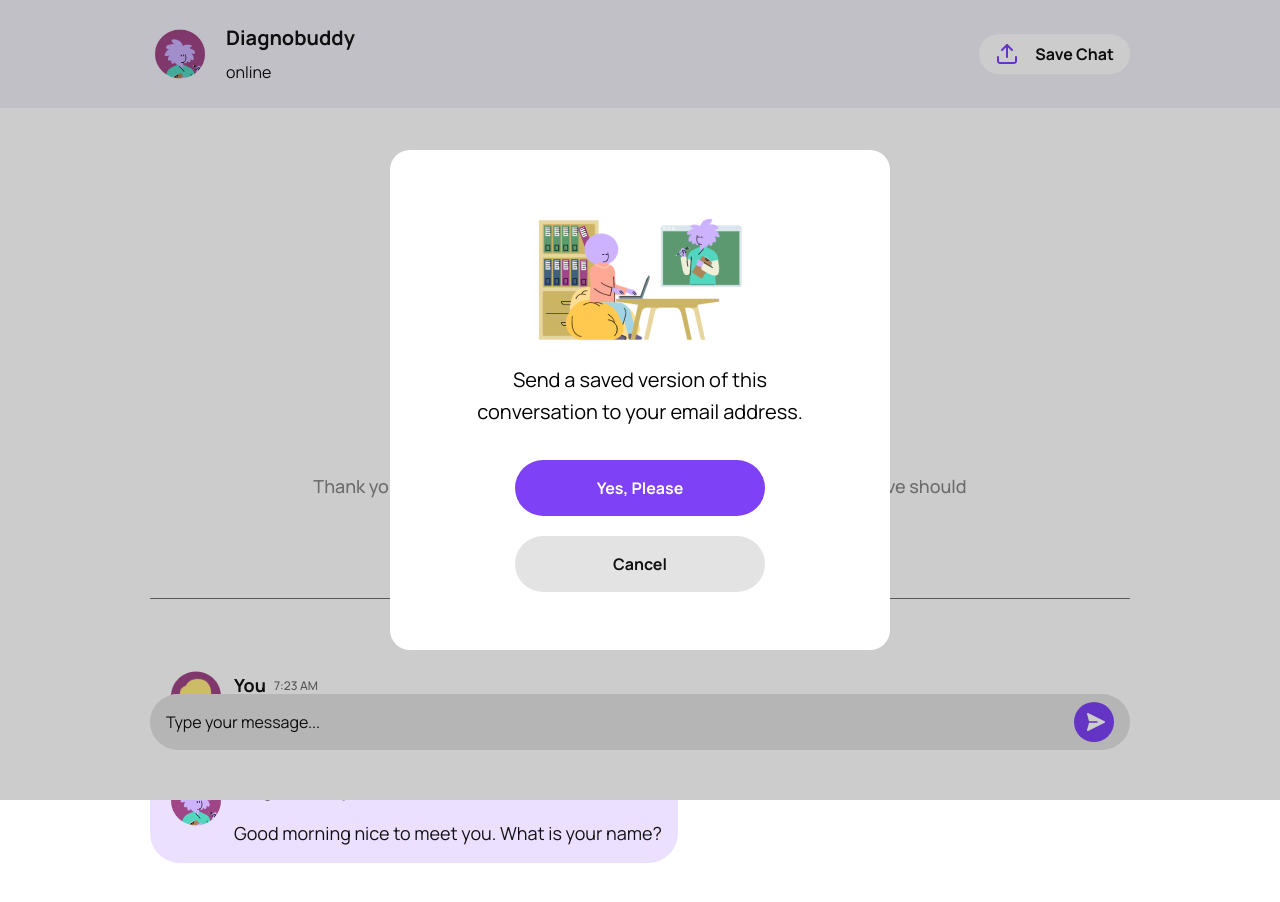
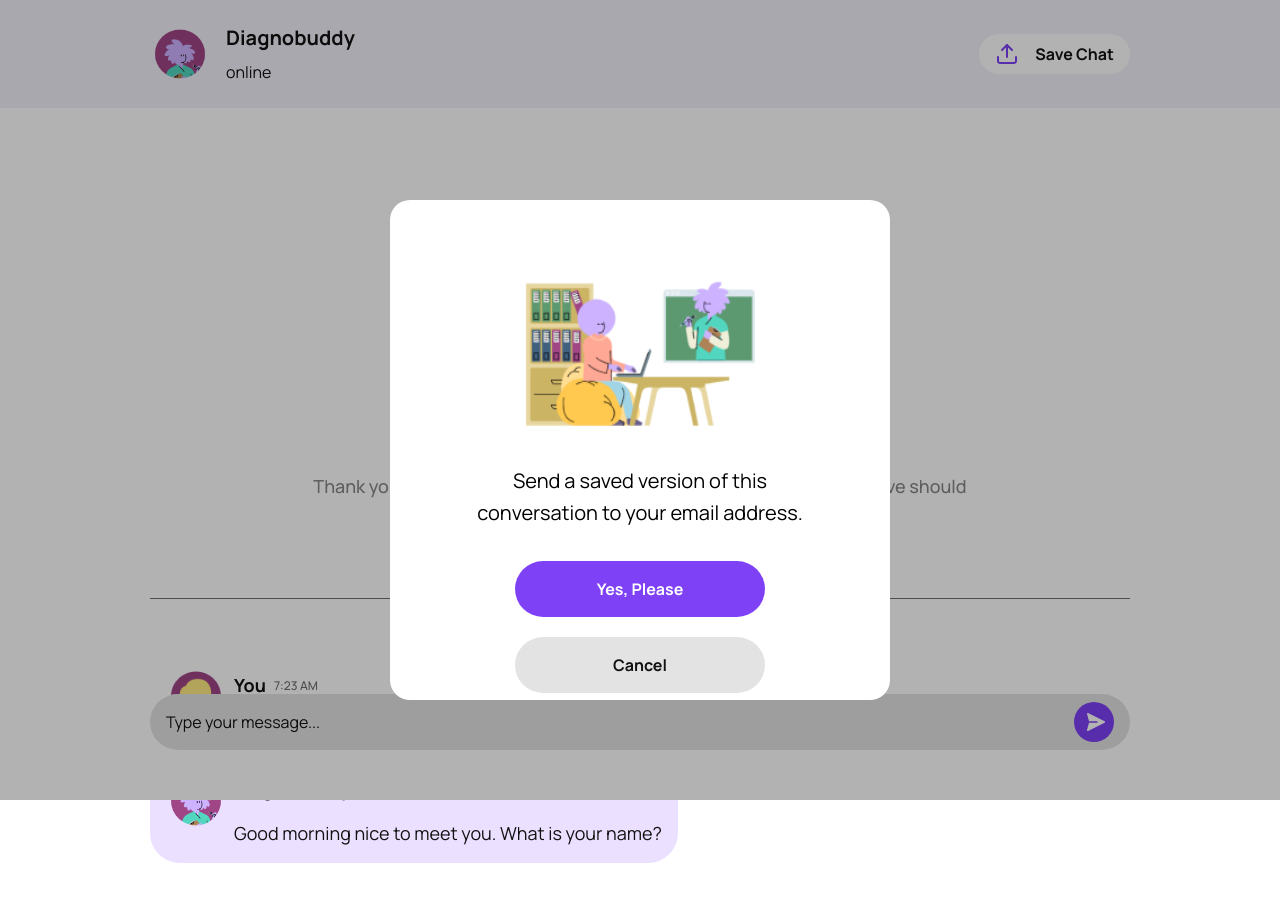
Before and after one commit to Ename45/DiagnoBuddy, a React (Vite) app in the folder client/: page /chat in a window 1280 px wide. Both pictures are taken after a click on the button 1054 px from the left and 54 px from the top of the page. Shown: the top 902 px of the page. Built offline with nearby package versions, Linux system fonts and the light colour scheme; a web font is replaced by a local one.

Commit message:
feat(navbar): add animation to modal

```diff
--- a/client/src/components/Navbar.tsx
+++ b/client/src/components/Navbar.tsx
@@ -1,4 +1,5 @@
-import { useState } from 'react';
+import { useState, useEffect } from 'react';
+import { AnimatePresence, motion } from 'framer-motion';
 
 import uploadIcon from '../assets/svg/upload.svg';
 import uploadBlueIcon from '../assets/svg/upload-blue.svg';
@@ -10,8 +11,24 @@ import modalImg from '../assets/images/modal.png';
 
 export default function Navbar() {
     const [isModalOpen, setIsModalOpen] = useState(false);
+    const [windowWidth, setWindowWidth] = useState<number>(window.innerWidth);
 
     const toggleModal = () => setIsModalOpen(!isModalOpen);
+
+    // Update the width when the window is resized
+    const handleResize = () => {
+        setWindowWidth(window.innerWidth);
+    };
+
+    useEffect(() => {
+        // Attach the event listener on component mount
+        window.addEventListener('resize', handleResize);
+
+        // Clean up the event listener on component unmount
+        return () => {
+            window.removeEventListener('resize', handleResize);
+        };
+    }, []); // Empty dependency array means this effect runs once after the initial render
 
     return (
         <>
@@ -67,19 +84,42 @@ export default function Navbar() {
                 </button>
             </nav>
 
+            <AnimatePresence>
                 {
                     // Modal Overlay
                     isModalOpen && (
-                    <div className='fixed top-0 left-0 w-full h-full bg-black opacity-20 z-10' />
+                        <motion.div
+                            initial={{ opacity: 0 }}
+                            animate={{ opacity: 0.3 }}
+                            exit={{ opacity: 0 }}
+                            transition={{ duration: 0.2, ease: 'easeOut' }}
+                            className='fixed top-0 left-0 w-full h-full bg-black z-10'
+                        ></motion.div>
                     )
                 }
 
                 {
                     // Popup Modal
                     isModalOpen && (
-                    <div
+                        <motion.div
+                            initial={
+                                windowWidth >= 1010
+                                    ? { opacity: 0 }
+                                    : { opacity: 0.8, y: 500 }
+                            }
+                            animate={
+                                windowWidth >= 1010
+                                    ? { opacity: 1 }
+                                    : { opacity: 1, y: 0 }
+                            }
+                            exit={
+                                windowWidth >= 1010
+                                    ? { opacity: 0 }
+                                    : { opacity: 0.8, y: 500 }
+                            }
+                            transition={{ duration: 0.3, ease: 'easeOut' }}
                             className='font-manrope fixed bottom-0 left-0 right-0 z-50 h-fit rounded-t-[60px] bg-white px-9
-                        lg:w-[500px] lg:h-[500px] lg:rounded-[20px] lg:top-1/2 lg:left-1/2 lg:-translate-x-1/2 lg:-translate-y-1/2'
+                        lg:w-[500px] lg:h-[500px] lg:rounded-[20px] lg:m-auto lg:-top-1/2 lg:translate-y-1/2'
                         >
                             <button
                                 onClick={toggleModal}
@@ -96,12 +136,12 @@ export default function Navbar() {
                                 loading='lazy'
                                 src={modalImg}
                                 alt=''
-                            className='mx-auto -mb-14'
+                                className='mx-auto -mb-14 w-[230px] h-[321px]'
                             />
 
                             <h3 className='max-w-[360px] text-xl leading-8 text-center mx-auto'>
-                            Send a saved version of this conversation to your
-                            email address.
+                                Send a saved version of this conversation to
+                                your email address.
                             </h3>
 
                             <div className='max-w-[250px] font-bold space-y-5 mx-auto mb-12 mt-8'>
@@ -119,9 +159,10 @@ export default function Navbar() {
                                     Cancel
                                 </button>
                             </div>
-                    </div>
+                        </motion.div>
                     )
                 }
+            </AnimatePresence>
         </>
     );
 }
```
Lines whose indentation alone changed are shown as unchanged.
